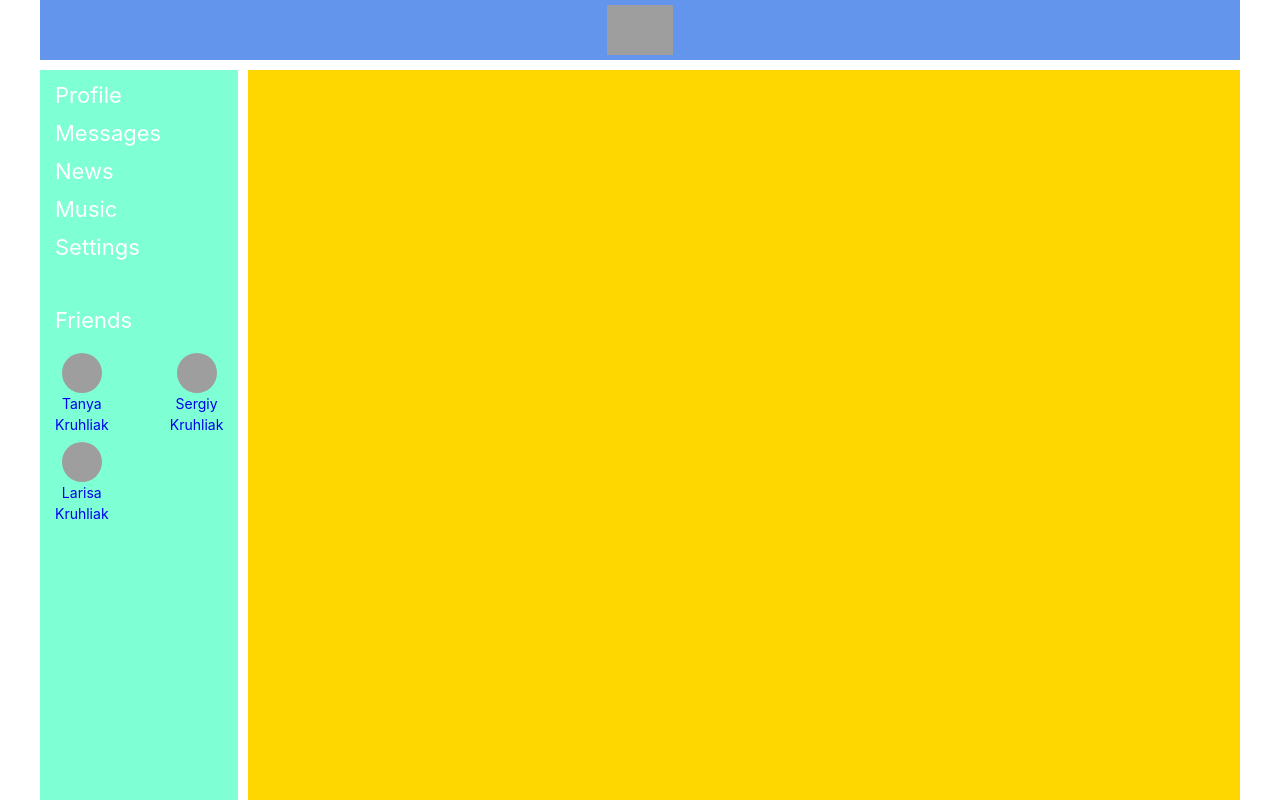
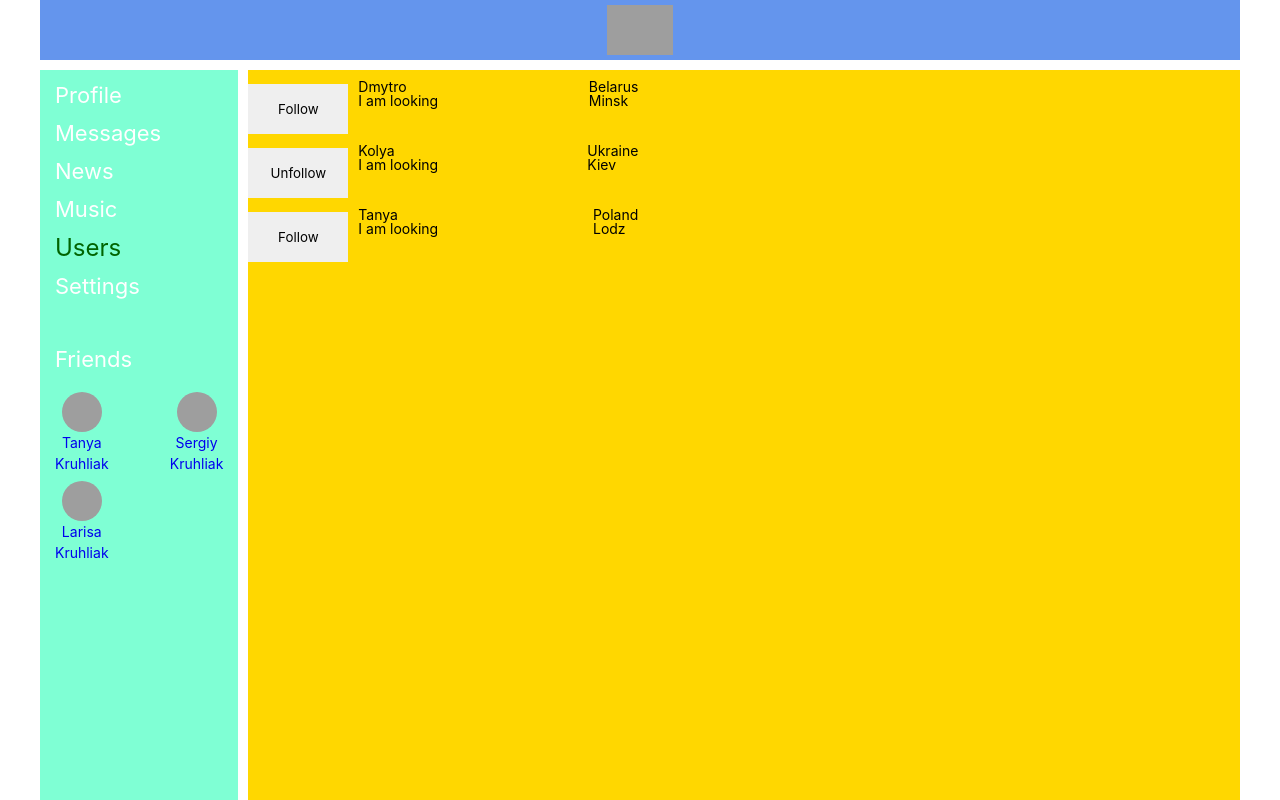
Before and after one commit to Dimmasay/my-first-app, a React (Create React App) app: page /users in a window 1280 px wide. Built offline with nearby package versions, Linux system fonts and the light colour scheme; grey boxes are pictures that could not be loaded.

Commit message:
users page, lesson - 49

```diff
--- a/src/App.js
+++ b/src/App.js
@@ -9,6 +9,7 @@ import Music from "./components/Music/Music";
 import Settings from "./components/Settings/Settings";
 import {BrowserRouter, Routes, Route} from "react-router-dom";
 import Friends from "./components/Friends/Friends";
+import UsersContainer from "./components/Users/UsersContainer";
 
 
 const App = (props) => {
@@ -29,6 +30,7 @@ const App = (props) => {
                         <Route path='/music' element={<Music/>}/>
                         <Route path='/settings' element={<Settings/>}/>
                         <Route path='/friends' element={<Friends/>}/>
+                        <Route path='/users' element={<UsersContainer/>}/>
                     </Routes>
                 </div>
             </div>
--- a/src/components/NavBar/NavBar.jsx
+++ b/src/components/NavBar/NavBar.jsx
@@ -29,10 +29,16 @@ const NavBar = (props) => {
                     </NavLink>
                 </li>
                 <li className={nav.item}>
+                    <NavLink to="/users" className={setActive}>
+                        Users
+                    </NavLink>
+                </li>
+                <li className={nav.item}>
                     <NavLink to="/settings" className={setActive}>
                         Settings
                     </NavLink>
                 </li>
+
                 <li className={`${nav.item} ${nav.itemFriend}`}>
                     <NavLink to="/friends" className={setActive}>
                         Friends
--- /dev/null
+++ b/src/components/Users/Users.jsx
@@ -0,0 +1,78 @@
+import style from './Users.module.css'
+debugger
+const Users = ((props) => {
+    debugger
+    if (props.users.length === 0) {
+        props.setUsers(
+            [
+                {
+                    id: 1,
+                    photoUrl: 'https://encrypted-tbn0.gstatic.com/images?q=tbn:ANd9GcSo7WfE6wFfdpeFph92LdEFJFnula0ecIObiQ&usqp=CAU"',
+                    followed: false,
+                    fullName: 'Dmytro',
+                    status: 'I am looking',
+                    location: {country: 'Belarus', city: 'Minsk'}
+                },
+                {
+                    id: 2,
+                    photoUrl: 'https://encrypted-tbn0.gstatic.com/images?q=tbn:ANd9GcSo7WfE6wFfdpeFph92LdEFJFnula0ecIObiQ&usqp=CAU"',
+                    followed: true,
+                    fullName: 'Kolya',
+                    status: 'I am looking',
+                    location: {country: 'Ukraine', city: 'Kiev'}
+                },
+                {
+                    id: 3,
+                    photoUrl: 'https://encrypted-tbn0.gstatic.com/images?q=tbn:ANd9GcSo7WfE6wFfdpeFph92LdEFJFnula0ecIObiQ&usqp=CAU"',
+                    followed: false,
+                    fullName: 'Tanya',
+                    status: 'I am looking',
+                    location: {country: 'Poland', city: 'Lodz'}
+                }
+            ]
+        )
+    }
+    debugger
+
+    return <div>
+        {
+            (props.users.map((user) => {
+
+                return <div className={style.container}>
+                    <div className={style.prew}>
+                        <div className={style.image}>
+                            <img/>
+                        </div>
+                        {user.followed
+                            ? <button
+                                onClick={() => {
+                                    props.unFollowUser(user.id)
+                                }}
+                                className={style.button}
+                                type='button'>Unfollow</button>
+                            : <button
+                                onClick={() => {
+                                    props.followUser(user.id)
+                                }}
+                                className={style.button}
+                                type='button'>Follow</button>
+                        }
+                    </div>
+                    <div className={style.body}>
+                        <div className={style.person}>
+                            <div className={style.fullname}>{user.fullName}</div>
+                            <div className={style.status}>{user.status}</div>
+                        </div>
+                        <div className={style.location}>
+                            <div className={style.country}>{user.location.country}</div>
+                            <div className={style.city}>{user.location.city}</div>
+                        </div>
+                    </div>
+                </div>
+            }))
+        }
+    </div>
+
+})
+
+export default Users
--- /dev/null
+++ b/src/components/Users/Users.module.css
@@ -0,0 +1,30 @@
+.container{
+    display: flex;
+}
+.prew{
+
+}
+.button{
+  height: 50px;
+  width: 100px;
+  display: flex;
+  align-items: center;
+  justify-content: center;
+}
+.button:hover{
+  background-color: #bccccc;
+  transition: all 0.5s ease 0s;
+}
+.body{
+  padding: 10px;
+  flex: 0 1 300px;
+  display: flex;
+  justify-content: space-between;
+
+}
+.person{
+
+}
+.location{
+
+}
--- /dev/null
+++ b/src/components/Users/UsersContainer.jsx
@@ -0,0 +1,28 @@
+import {connect} from "react-redux";
+import Users from "./Users";
+import {followAC, setUsersAC, unfollowAC} from "../../redux/reducerUsers";
+
+const mapStateToProps = (state) => {
+debugger
+    return {
+        users: state.usersPage.users
+    }
+}
+const mapDispatchToProps = (dispatch) => {
+    return {
+        followUser: (userId) => {
+            dispatch(followAC(userId))
+        },
+        unFollowUser: (userId) => {
+            dispatch(unfollowAC(userId))
+        },
+        setUsers: (users) => {
+            dispatch(setUsersAC(users))
+        }
+    }
+}
+
+
+const UsersContainer = connect(mapStateToProps, mapDispatchToProps)(Users)
+
+export default UsersContainer
--- a/src/redux/reducerDialogs.js
+++ b/src/redux/reducerDialogs.js
@@ -59,22 +59,23 @@ let initialState = {
 //Reducer
 const reducerDialogs = (state = initialState, action) => {
     switch (action.type) {
-        case ADD_MESSAGE: {
+        case ADD_MESSAGE:
             let newMessage = {
                 message: state.newMessageText,
                 id: 6
             };
-            let stateCopy = {...state}
-            stateCopy.messages = [...state.messages]
-            stateCopy.messages.push(newMessage);
-            stateCopy.newMessageText = '';
-            return stateCopy;
-        }
-        case CURRENT_TEXT_MESSAGE: {
-            let stateCopy = {...state}
-            stateCopy.newMessageText = action.text;
-            return stateCopy;
-        }
+            return {
+                ...state,
+                messages: [...state.messages, newMessage],
+                newMessageText: ''
+            }
+
+        case CURRENT_TEXT_MESSAGE:
+            return {
+                ...state,
+                newMessageText: action.text
+            }
+
         default:
             return state;
     }
--- /dev/null
+++ b/src/redux/reducerUsers.js
@@ -0,0 +1,60 @@
+//Action Type
+
+const FOLLOW = 'FOLLOW'
+const UNFOLLOW = 'UNFOLLOW'
+const SET_USERS = 'SET-USERS'
+
+
+//Starting value state
+let initialState = {
+    users: [],
+}
+
+//Reducer
+const reducerUsers = (state = initialState, action) => {
+    debugger
+    switch (action.type) {
+
+        case FOLLOW:
+            return {
+                ...state,
+                users: state.users.map((user) => {
+                    if (user.id === action.id) {
+                        return {...user, followed: true}
+                    }
+                    return user
+                })
+            }
+        case UNFOLLOW:
+            return {
+                ...state,
+                users: state.users.map((user) => {
+                    if (user.id === action.id) {
+                        return {...user, followed: false}
+                    }
+                    return user
+                })
+            }
+        case SET_USERS:
+            // return {...state, users: [...state.users, ...action.userList]}
+            return {...state, users: [ ...action.userList]}
+
+        default:
+            return state
+    }
+
+}
+
+//Action Creator
+
+export const followAC = (userId) => {
+    return {type: FOLLOW, id: userId}
+}
+export const unfollowAC = (userId) => {
+    return {type: UNFOLLOW, id: userId}
+}
+
+export const setUsersAC = (users) => {
+    return {type: SET_USERS, userList: users}
+}
+export default reducerUsers
--- a/src/redux/redux-store.js
+++ b/src/redux/redux-store.js
@@ -2,12 +2,14 @@ import reducerDialogs from "./reducerDialogs";
 import reducerPosts from "./reducerPosts";
 import reducerNavbar from "./reducerNavbar";
 import {combineReducers, legacy_createStore} from "redux";
+import reducerUsers from "./reducerUsers";
 
 
 let reducers = combineReducers({
    dialogsPage :reducerDialogs,
    postsPage : reducerPosts,
    navbar : reducerNavbar,
+   usersPage: reducerUsers,
 })
 
 
```
